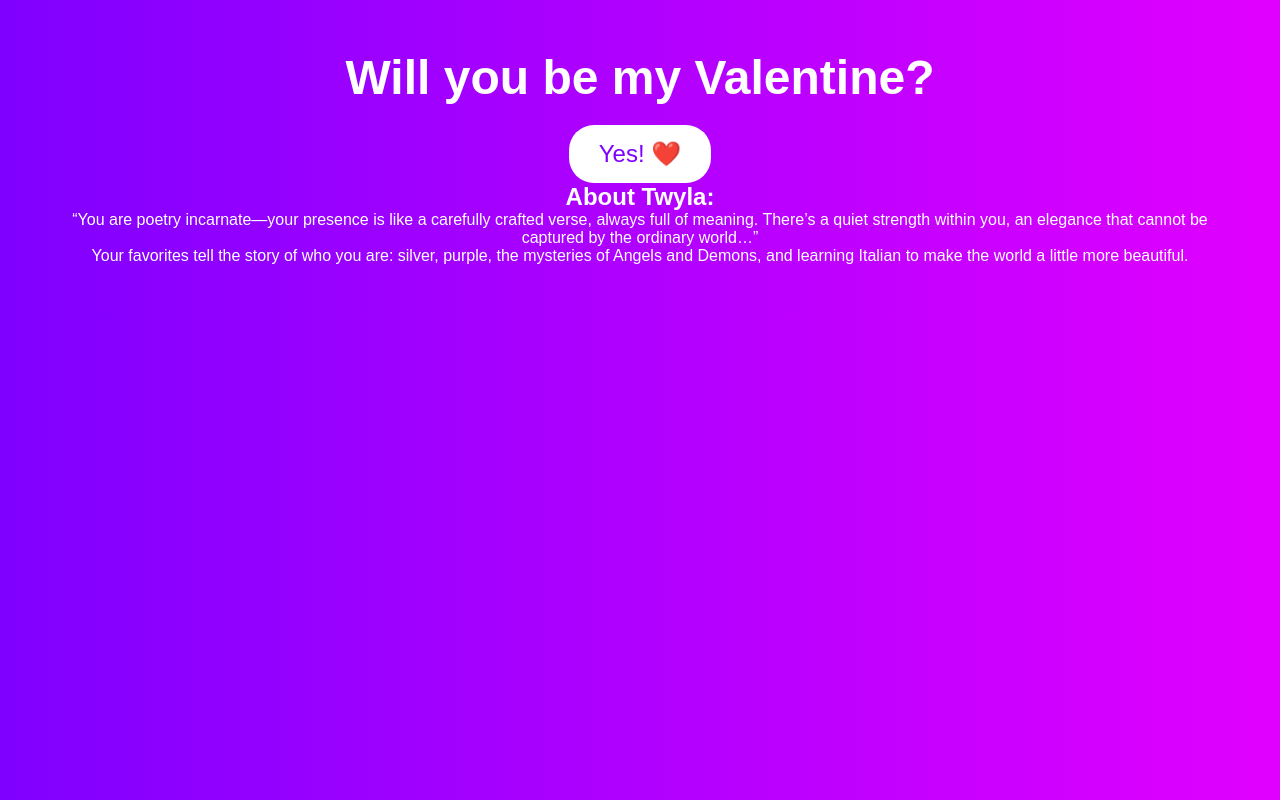
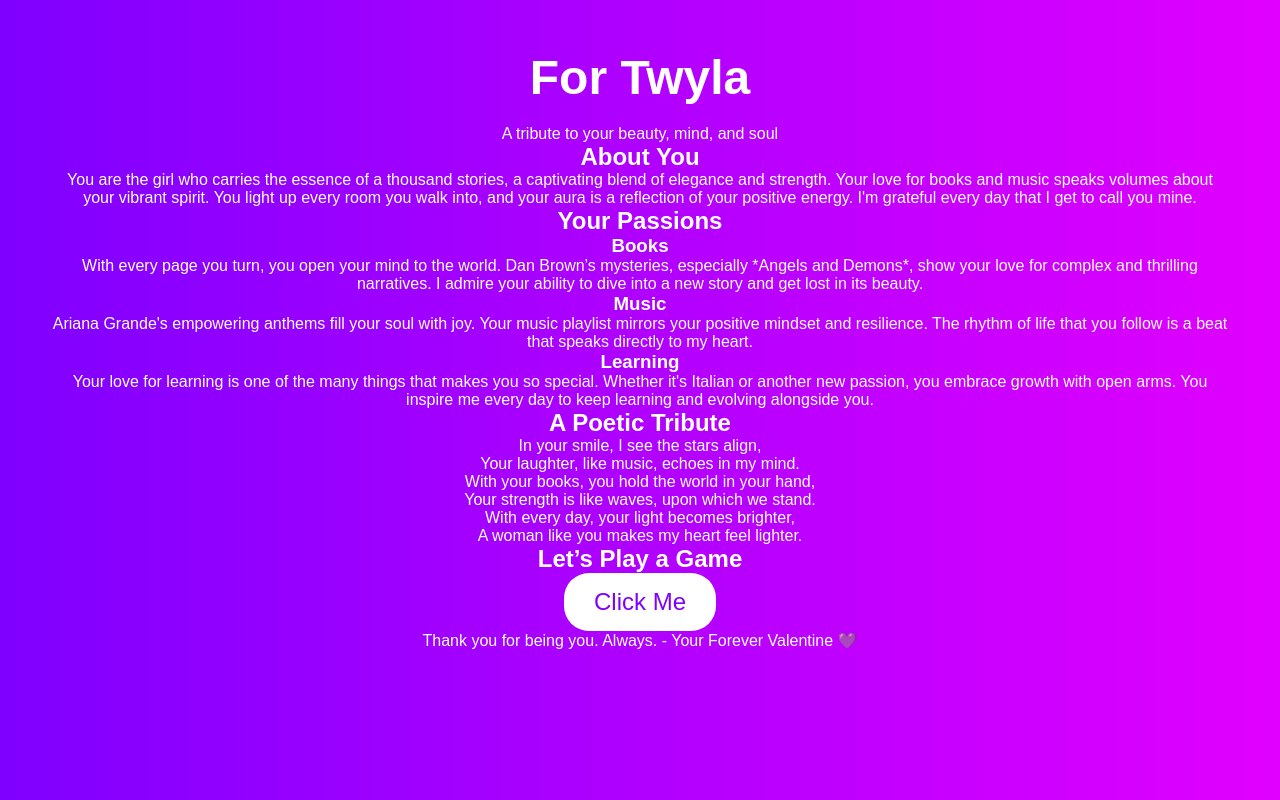
Before and after one commit to BigJay-web/Happy, a plain HTML site: page index.html in a window 1280 px wide. Drawn offline with Linux system fonts and the light colour scheme.

Commit message:
Update index.html

```diff
--- a/index.html
+++ b/index.html
@@ -3,67 +3,58 @@
 <head>
     <meta charset="UTF-8">
     <meta name="viewport" content="width=device-width, initial-scale=1.0">
-    <title>Will You Be My Valentine?</title>
+    <title>To Twyla - A Valentine’s Tribute</title>
     <link rel="stylesheet" href="styles.css">
 </head>
 <body>
+    <header>
+        <h1>For Twyla</h1>
+        <p>A tribute to your beauty, mind, and soul</p>
+    </header>
+    <section class="intro">
+        <h2>About You</h2>
+        <p>You are the girl who carries the essence of a thousand stories, a captivating blend of elegance and strength. Your love for books and music speaks volumes about your vibrant spirit. You light up every room you walk into, and your aura is a reflection of your positive energy. I'm grateful every day that I get to call you mine.</p>
+    </section>
 
-    <!-- Landing Page -->
-    <div class="landing-page">
-        <h1>Will you be my Valentine?</h1>
-        <button id="yesButton">Yes! ❤️</button>
-    </div>
+    <section class="interests">
+        <h2>Your Passions</h2>
+        <div class="interest">
+            <h3>Books</h3>
+            <p>With every page you turn, you open your mind to the world. Dan Brown’s mysteries, especially *Angels and Demons*, show your love for complex and thrilling narratives. I admire your ability to dive into a new story and get lost in its beauty.</p>
+        </div>
+        <div class="interest">
+            <h3>Music</h3>
+            <p>Ariana Grande's empowering anthems fill your soul with joy. Your music playlist mirrors your positive mindset and resilience. The rhythm of life that you follow is a beat that speaks directly to my heart.</p>
+        </div>
+        <div class="interest">
+            <h3>Learning</h3>
+            <p>Your love for learning is one of the many things that makes you so special. Whether it's Italian or another new passion, you embrace growth with open arms. You inspire me every day to keep learning and evolving alongside you.</p>
+        </div>
+    </section>
 
-    <!-- Tin Tin Input Page -->
-    <div id="tinTinPage" class="hidden">
-        <h2>Thank you for saying Yes! Now type "tin tin" to unlock the next surprise.</h2>
-        <input type="text" id="tinTinInput" placeholder="Type 'tin tin'">
-        <button id="nextButton" class="hidden">Enter</button>
-    </div>
+    <section class="poetic-message">
+        <h2>A Poetic Tribute</h2>
+        <p>In your smile, I see the stars align,</p>
+        <p>Your laughter, like music, echoes in my mind.</p>
+        <p>With your books, you hold the world in your hand,</p>
+        <p>Your strength is like waves, upon which we stand.</p>
+        <p>With every day, your light becomes brighter,</p>
+        <p>A woman like you makes my heart feel lighter.</p>
+    </section>
 
-    <!-- Poetic Message About Distance -->
-    <div id="poeticMessage" class="hidden">
-        <h2>Though we're apart today, I can't wait for next Saturday... Until then, let these words remind you of how much you mean to me.</h2>
-        <p>“I feel this deep ache in my chest that we can’t be together today...but next Saturday feels like it’s written in the stars. Until then, let these words remind you of how much you mean to me…”</p>
-    </div>
+    <section class="game">
+        <h2>Let’s Play a Game</h2>
+        <button id="start-game">Click Me</button>
+        <div id="game-message" style="display:none;">
+            <p>Type <strong>tin tin</strong> and click Enter to unlock a special surprise...</p>
+            <input type="text" id="user-input">
+            <button onclick="checkInput()">Enter</button>
+        </div>
+    </section>
 
-    <!-- About Twyla Section -->
-    <div id="aboutTwyla" class="hidden">
-        <h2>About Twyla:</h2>
-        <p>“You are poetry incarnate—your presence is like a carefully crafted verse, always full of meaning. There’s a quiet strength within you, an elegance that cannot be captured by the ordinary world…”</p>
-        <p>Your favorites tell the story of who you are: silver, purple, the mysteries of Angels and Demons, and learning Italian to make the world a little more beautiful.</p>
-    </div>
-
-    <!-- Game Section (Treasure Hunt) -->
-    <div id="gameSection" class="hidden">
-        <h2>Let's play a little game!</h2>
-        <p>Ready for a treasure hunt? Answer the questions to unlock your prize.</p>
-
-        <form id="gameForm">
-            <label>1. What book did you give me?</label><br>
-            <input type="radio" name="question1" value="Crime and Punishment"> Crime and Punishment<br>
-            <input type="radio" name="question1" value="The Great Gatsby"> The Great Gatsby<br>
-            <input type="radio" name="question1" value="To Kill a Mockingbird"> To Kill a Mockingbird<br>
-            <br>
-
-            <label>2. Who's your favorite author?</label><br>
-            <input type="radio" name="question2" value="Dan Brown"> Dan Brown<br>
-            <input type="radio" name="question2" value="J.K. Rowling"> J.K. Rowling<br>
-            <input type="radio" name="question2" value="George Orwell"> George Orwell<br>
-            <br>
-
-            <button type="button" id="gameSubmit">Submit</button>
-        </form>
-
-        <div id="treasureMessage" class="hidden">
-            <p>You’ve won my heart, just as you always do, Twyla. Your presence is the greatest treasure I could ever hope to find.</p>
-        </div>
-    </div>
-
-    <!-- Countdown to Next Saturday -->
-    <div id="countdown" class="hidden">
-        <h3>Only <span id="daysLeft"></span> days left until we’re together!</h3>
-    </div>
+    <footer>
+        <p>Thank you for being you. Always. - Your Forever Valentine 💜</p>
+    </footer>
 
     <script src="script.js"></script>
 </body>
```
